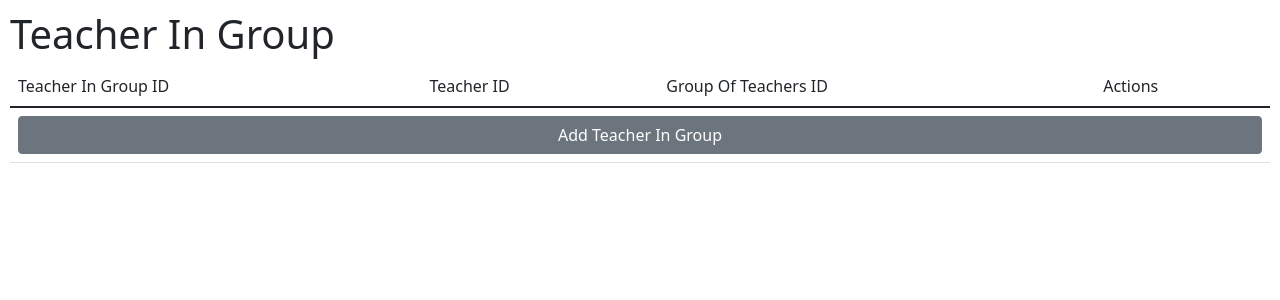
After one commit to IngNoN/School_App, a Flask app: page /teacher_in_group in a window 1280 px wide. The commit adds this page. Shown: the top 300 px of the page. Run offline with Flask 2, Linux system fonts and the light colour scheme; data that the repository does not hold is empty; some libraries are stand-ins or nearby versions.

```diff
--- a/app.py
+++ b/app.py
@@ -6,6 +6,8 @@ from controllers.teachers import teachers_blueprint
 from controllers.teachers import add_teachers_blueprint
 from controllers.departmentManagers import department_managers_blueprint, add_department_manager_blueprint
 from controllers.groupOfTeachers import group_of_teachers_blueprint, add_group_of_teachers_blueprint
+from controllers.teacherInGroup import teacher_in_group_blueprint, add_teacher_in_group_blueprint
+from controllers.delete import delete_blueprint
 
 app = Flask(__name__)
 
@@ -22,6 +24,10 @@ app.register_blueprint(department_managers_blueprint)
 app.register_blueprint(add_department_manager_blueprint)
 app.register_blueprint(group_of_teachers_blueprint)
 app.register_blueprint(add_group_of_teachers_blueprint)
+app.register_blueprint(teacher_in_group_blueprint)
+app.register_blueprint(add_teacher_in_group_blueprint)
+
+app.register_blueprint(delete_blueprint)
 
 
 app.run(debug=True)
--- a/controllers/departmentManagers.py
+++ b/controllers/departmentManagers.py
@@ -7,7 +7,7 @@ department_managers_blueprint = Blueprint("department_managers_blueprint", __nam
 @department_managers_blueprint.route("/department_managers", methods=["get", "post"])
 def department_managers():
     department_managers = db.session.query(DepartmentManager).all()
-    return render_template("departmentManagers.html",
+    return render_template("departmentManagers/departmentManagers.html",
     department_managers = department_managers)
 
 
@@ -31,7 +31,7 @@ def add_department_manager():
             return redirect("/department_managers")
 
         else:
-            return render_template("addDepartmentManagerForm.html", form = addDepartmentMangerFormData)
+            return render_template("departmentManagers/addDepartmentManagerForm.html", form = addDepartmentMangerFormData)
 
     return render_template("addTeacherForm.html",
         form = addTeacherFormData,
--- a/controllers/groupOfTeachers.py
+++ b/controllers/groupOfTeachers.py
@@ -9,7 +9,7 @@ group_of_teachers_blueprint = Blueprint("group_of_teachers_blueprint", __name__)
 def group_of_teachers():
     group_of_teachers = db.session.query(GroupOfTeacher).all()
 
-    return render_template("groupOfTeachers.html",
+    return render_template("groupOfTeachers/groupOfTeachers.html",
     group_of_teachers = group_of_teachers)
 
 add_group_of_teachers_blueprint = Blueprint("add_group_of_teachers_blueprint", __name__)
@@ -32,4 +32,4 @@ def add_group_of_teachers():
             return redirect("/groupOfTeachers")
 
         else:
-            return render_template("addGroupOfTeachersForm.html", form = addGroupOfTeachersData)
+            return render_template("groupOfTeachers/addGroupOfTeachersForm.html", form = addGroupOfTeachersData)
--- /dev/null
+++ b/controllers/teacherInGroup.py
@@ -0,0 +1,33 @@
+from flask import Blueprint, redirect, render_template, request
+
+from forms.addTeacherInGroupForm import AddTeacherInGroupForm
+from models import TeacherInGroup, db
+
+teacher_in_group_blueprint = Blueprint("teacher_in_group_blueprint", __name__)
+
+@teacher_in_group_blueprint.route("/teacher_in_group", methods=["get", "post"])
+def teacher_in_group():
+    teacher_in_group = db.session.query(TeacherInGroup).all()
+
+    return render_template("teacherInGroup/teacherInGroup.html",
+    teacher_in_group = teacher_in_group)
+
+add_teacher_in_group_blueprint = Blueprint("add_teacher_in_group_blueprint", __name__)
+@add_teacher_in_group_blueprint.route("/teacher_in_group/add", methods=["get", "post"])
+def add_teacher_in_group():
+    addTeacherInGroupFormData = AddTeacherInGroupForm()
+    teacher_in_group = db.session.query(TeacherInGroup).all()
+    if True: #request.method == "POST":
+        if addTeacherInGroupFormData.validate_on_submit():
+            teacherInGroupData = TeacherInGroup()
+            teacherInGroupData.teacher_Id = addTeacherInGroupFormData.teacher_id.data
+            teacherInGroupData.group_of_teachers_Id = addTeacherInGroupFormData.group_of_teachers_Id.data
+
+            db.session.add(teacherInGroupData)
+            db.session.commit()
+
+            return redirect("/teacher_in_group")
+
+        else:
+            return render_template("teacherInGroup/addTeacherInGroupForm.html",
+            form = addTeacherInGroupFormData)
--- /dev/null
+++ b/static/school_app.js
@@ -0,0 +1,7 @@
+function deleteItem(button)
+{
+    if (window.confirm("Wollen Sie das Item wirklich löschen?"))
+    {
+        button.form.submit(this);
+    }
+}
--- a/templates/base.html
+++ b/templates/base.html
@@ -26,7 +26,7 @@
 
     <script src="https://cdn.jsdelivr.net/npm/@popperjs/core@2.10.2/dist/umd/popper.min.js" integrity="sha384-7+zCNj/IqJ95wo16oMtfsKbZ9ccEh31eOz1HGyDuCQ6wgnyJNSYdrPa03rtR1zdB" crossorigin="anonymous"></script>
     <script src="https://cdn.jsdelivr.net/npm/bootstrap@5.1.3/dist/js/bootstrap.min.js" integrity="sha384-QJHtvGhmr9XOIpI6YVutG+2QOK9T+ZnN4kzFN1RtK3zEFEIsxhlmWl5/YESvpZ13" crossorigin="anonymous"></script>
-
+    <script src="/static/school_app.js"></script>
 
   </body>
 </html>
--- a/templates/index.html
+++ b/templates/index.html
@@ -7,4 +7,6 @@
 <button onclick="window.location.href='/teachers'" type="button" class="btn btn-primary">Teachers</button>
 <button onclick="window.location.href='/department_managers'" type="button" class="btn btn-primary">Department Managers</button>
 <button onclick="window.location.href='/groupOfTeachers'" type="button" class="btn btn-primary">Group Of Teachers</button>
+<button onclick="window.location.href='/teacher_in_group'" type="button" class="btn btn-primary">Teacher In Group</button>
+
 {%endblock%}
--- /dev/null
+++ b/templates/teacherInGroup/teacherInGroup.html
@@ -0,0 +1,33 @@
+{% extends 'base.html'%}
+
+{%block body%}
+<h1>Teacher In Group</h1>
+
+<table class="table">
+    <thead>
+        <tr>
+            <td scope="col">Teacher In Group ID</td>
+            <td scope="col">Teacher ID</td>
+            <td scope="col">Group Of Teachers ID</td>
+            <td scope="col">Actions</td>
+        </tr>
+    </thead>
+    <tbody>
+        <tr>
+            <td colspan = "6" style="text-align:center">
+                <div class="d-grid gap-2">
+                    <button type="button" class="btn btn-secondary" onclick="window.location.href = '/teacher_in_group/add'">Add Teacher In Group</button>
+                </div>
+            </td>
+        </tr>
+        {%for teacher_group in teacher_in_group:%}
+            <tr>
+                <td>{{teacher_group.teacher_in_group_Id}}</td>
+                <td>{{teacher_group.teacher_Id}}</td>
+                <td>{{teacher_group.group_of_teachers_Id}}</td>
+                <td>EDIT BUTTON</td>
+            </tr>
+        {%endfor%}
+    </tbody>
+</table>
+{%endblock%}
```
Also changed, not shown: controllers/delete.py (added, +26 -0 lines), controllers/teachers.py (+6 -4 lines), forms/addTeacherInGroupForm.py (added, +10 -0 lines), forms/deleteForm.py (added, +7 -0 lines), templates/teacherInGroup/addTeacherInGroupForm.html (added, +21 -0 lines), templates/teachers/teachers.html (renamed from templates/teachers.html, +10 -1 lines), templates/departmentManagers/addDepartmentManagerForm.html (renamed from templates/addDepartmentManagerForm.html), templates/departmentManagers/departmentManagers.html (renamed from templates/departmentManagers.html), templates/groupOfTeachers/addGroupOfTeachersForm.html (renamed from templates/addGroupOfTeachersForm.html), templates/groupOfTeachers/groupOfTeachers.html (renamed from templates/groupOfTeachers.html), templates/teachers/addTeacherForm.html (renamed from templates/addTeacherForm.html).
